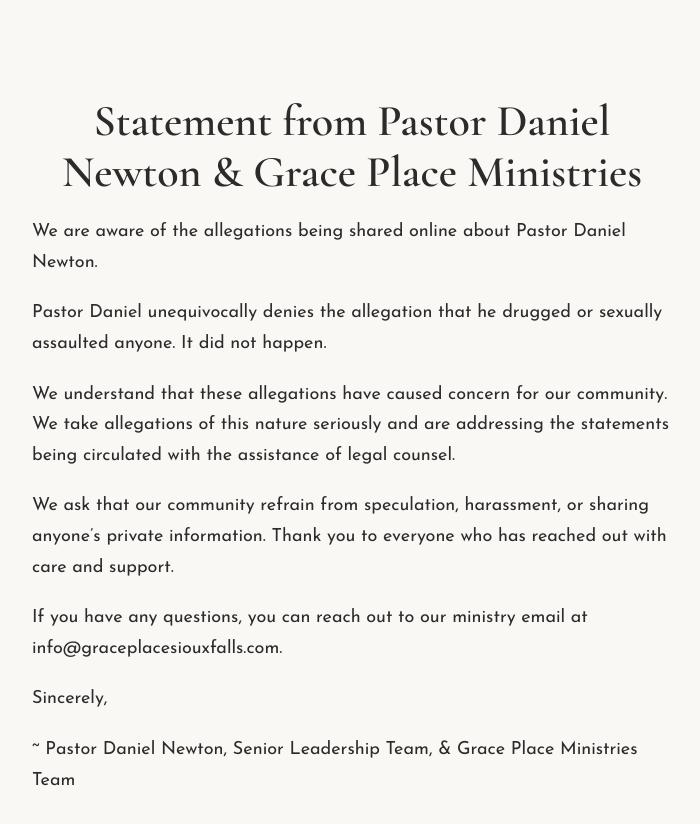
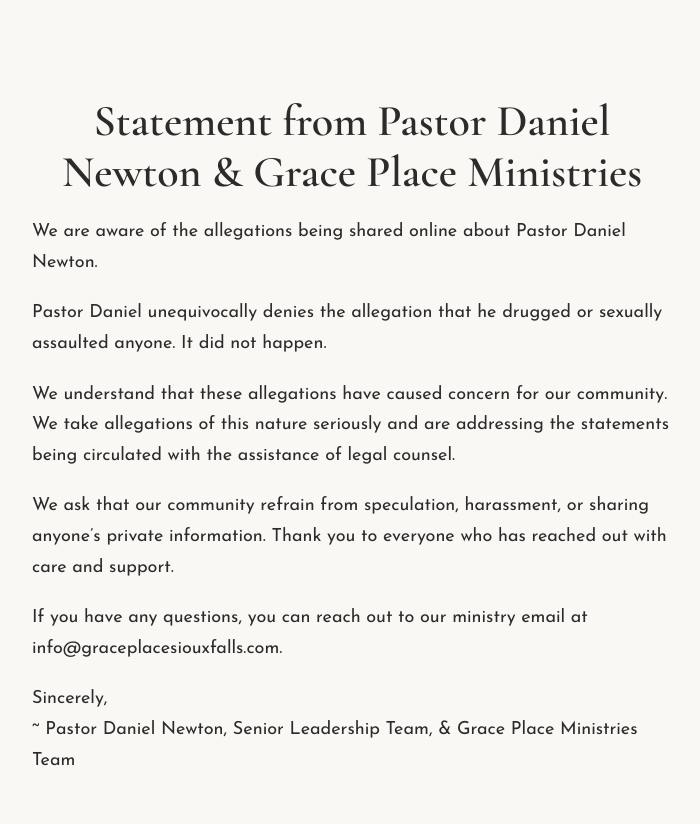
Before and after one commit to gpteam-26/website, a plain HTML site: page index.html in a window 1280 px wide. Shown: the whole page, without its empty margins (288-988 px from the left). Drawn offline with nearby package versions, Linux system fonts and the light colour scheme.

Commit message:
Fix closing tag for pastor's signature in index.html

```diff
--- a/index.html
+++ b/index.html
@@ -55,7 +55,7 @@
 <p>We ask that our community refrain from speculation, harassment, or sharing anyone’s private information. Thank you to everyone who has reached out with care and support.</p>
 <p>If you have any questions, you can reach out to our ministry email at info@graceplacesiouxfalls.com.</p>
 <p>Sincerely,
-<p>~ Pastor Daniel Newton, Senior Leadership Team, & Grace Place Ministries Team</p>
+<br>~ Pastor Daniel Newton, Senior Leadership Team, & Grace Place Ministries Team</p>
   </main>
 </body>
 </html>
```
